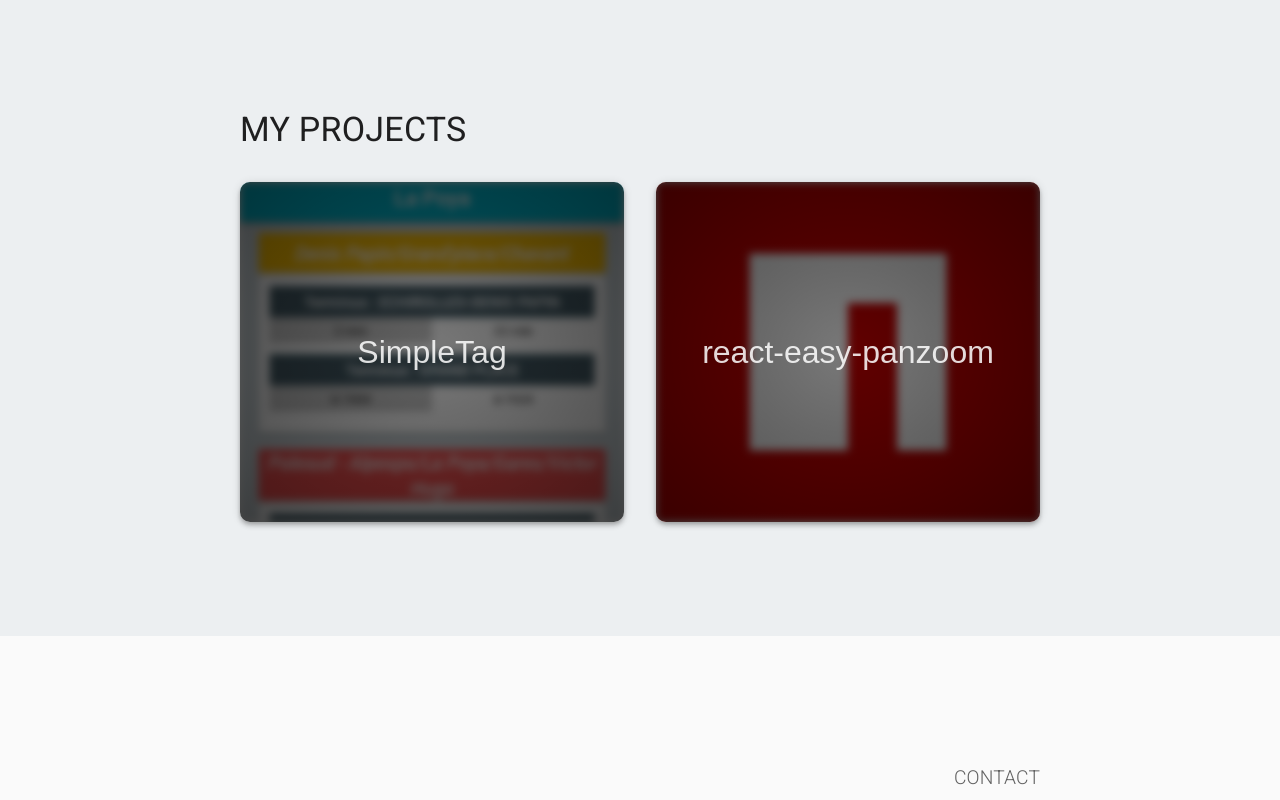
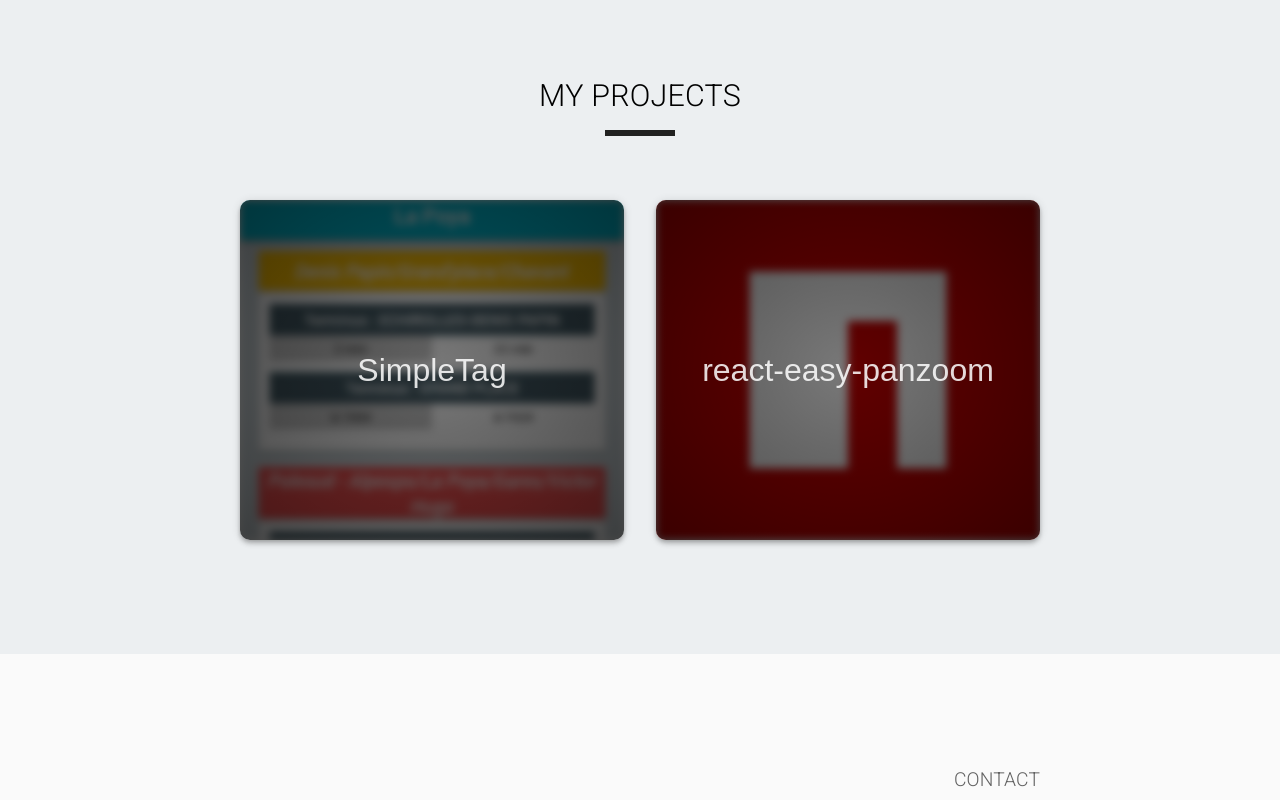
Before and after one commit to mnogueron/mnogueron.github.io, a React (Create React App) app: page / in a window 1280 px wide. Shown: the part 1660-2460 px from the top of the page. Built offline with nearby package versions, Linux system fonts and the light colour scheme.

Commit message:
Redesign my project section's title

```diff
--- a/src/components/Sections/AboutMe.js
+++ b/src/components/Sections/AboutMe.js
@@ -14,7 +14,6 @@ const useStyles = makeStyles(theme => ({
     alignItems: 'flex-end',
   },
   title: {
-    marginTop: theme.spacing(2),
     marginBottom: theme.spacing(2),
     textTransform: 'uppercase',
     fontWeight: theme.typography.fontWeightLight,
--- a/src/components/Sections/Contact.js
+++ b/src/components/Sections/Contact.js
@@ -19,7 +19,6 @@ const useStyles = makeStyles(theme => ({
     alignItems: 'flex-end',
   },
   title: {
-    marginTop: theme.spacing(2),
     textTransform: 'uppercase',
     fontWeight: theme.typography.fontWeightLight,
     fontSize: '1.2rem',
--- a/src/components/Sections/Projects.js
+++ b/src/components/Sections/Projects.js
@@ -24,11 +24,23 @@ const useStyles = makeStyles(theme => ({
     paddingRight: 40,
     backgroundColor: grey['200'],
   },
+  titleContainer : {
+    display: 'flex',
+    flexDirection: 'column',
+    alignItems: 'center',
+    marginBottom: theme.spacing(8),
+  },
   title: {
-    color: theme.palette.text.primary,
+    fontWeight: 300,
+    fontSize: '1.9rem',
+    textTransform: 'uppercase',
+    textAlign: 'center',
+  },
+  divider: {
+    height: 6,
+    width: 70,
+    backgroundColor: grey['900'],
     marginTop: theme.spacing(2),
-    marginBottom: theme.spacing(4),
-    textTransform: 'uppercase',
   },
   text: {
     fontWeight: 300,
@@ -47,10 +59,13 @@ const Projects = (props) => {
   const classes = useStyles(props)
   return (
     <Section backgroundColor={blueGrey['50']}>
-      <div>
+
+      <div className={classes.titleContainer}>
         <Typography variant={'h4'} className={classes.title}>
           {'My projects'}
         </Typography>
+        <div className={classes.divider} />
+      </div>
 
       <Grid container spacing={4}>
         <Grid item xs={12} sm={6}>
@@ -107,7 +122,6 @@ const Projects = (props) => {
           />
         </Grid>
       </Grid>
-      </div>
     </Section>
   )
 }
```
Lines whose indentation alone changed are shown as unchanged.
